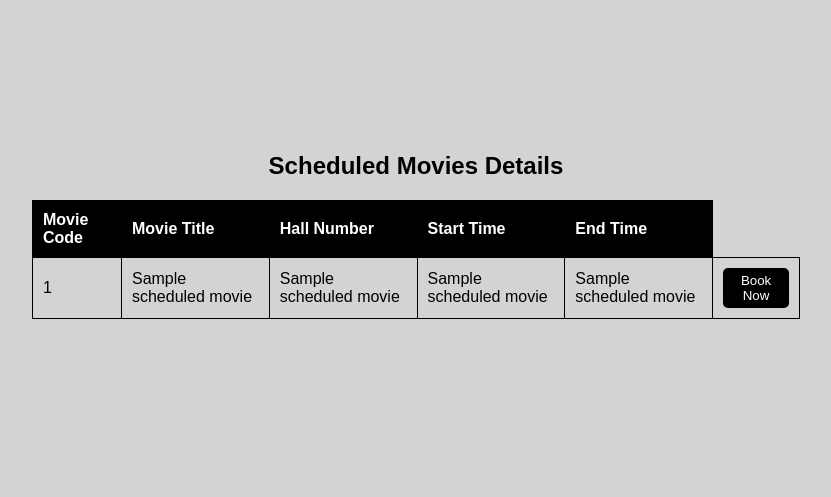
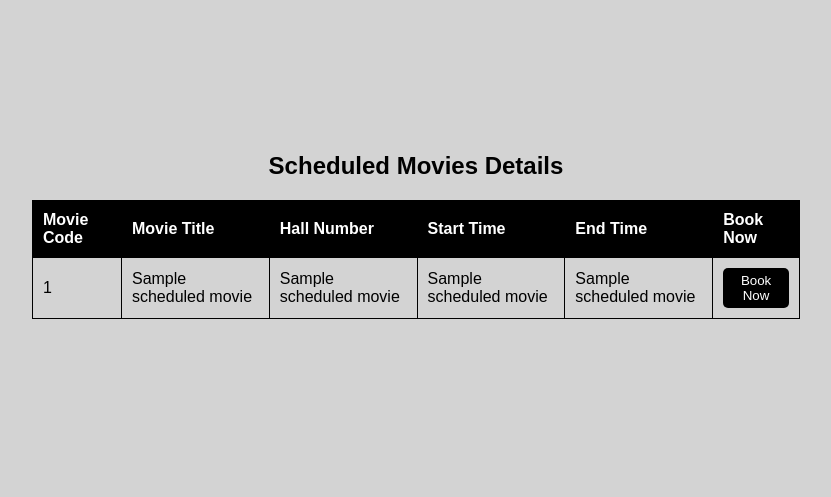
Before and after one commit to alaasaleem/COMP333-Database-Project, a Flask app: template Templates/User/movies_schedule.html in a window 1280 px wide. Shown: the part 155-652 px from the top of the page, without its empty margins (224-1055 px from the left). Run offline with Flask 3, Linux system fonts and the light colour scheme; the template is opened without the code that fills it: most values are stand-ins (such as "Sample title", 1, 10 or a date in 2020).

Commit message:
Update movies_schedule.html

```diff
--- a/Templates/User/movies_schedule.html
+++ b/Templates/User/movies_schedule.html
@@ -168,15 +168,8 @@
       <a href="{{ url_for('login') }}" class="logout-button">Logout</a>
     </div>
   </div>
-    <div class="scheduled-movie-details">
+  <div class="scheduled-movie-details">
     <h2>Scheduled Movies Details</h2>
-      <script>
-    function bookNow(movieCode) {
-      var bookingDetailsUrl = "/booking_details?movieCode=" + movieCode;
-      window.location.href = bookingDetailsUrl;
-    }
-</script>
-
     <table class="scheduled-movie-table">
       <tr>
         <th>Movie Code</th>
@@ -184,6 +177,7 @@
         <th>Hall Number</th>
         <th>Start Time</th>
         <th>End Time</th>
+        <th>Book Now</th>
       </tr>
       {% for scheduled_movie in scheduled_movies %}
       <tr>
@@ -197,7 +191,12 @@
       {% endfor %}
     </table>
   </div>
-
   <button onclick="window.location.href='{{ url_for('user') }}'" class="back-button">Back</button>
+  <script>
+    function bookNow(movieCode) {
+      var bookingDetailsUrl = "/booking_details?movieCode=" + movieCode;
+      window.location.href = bookingDetailsUrl;
+    }
+  </script>
 </body>
 </html>
```
